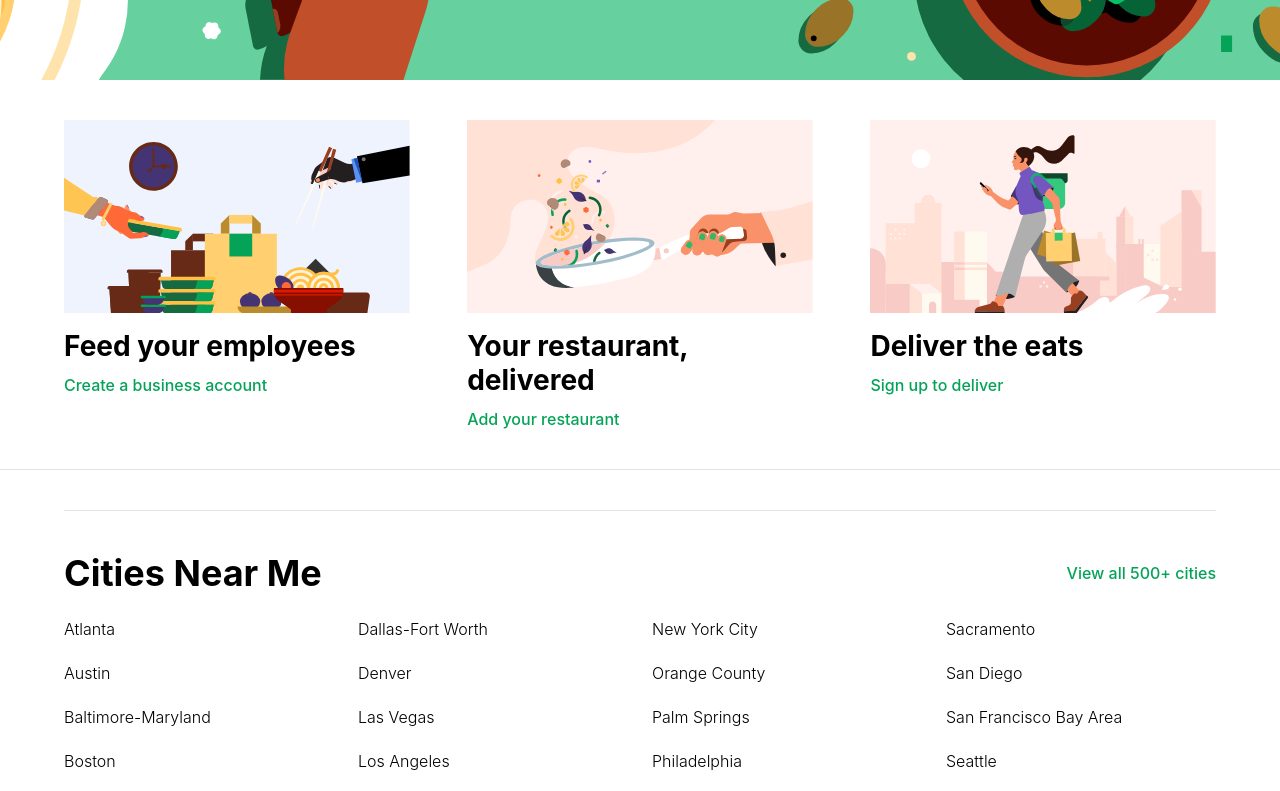
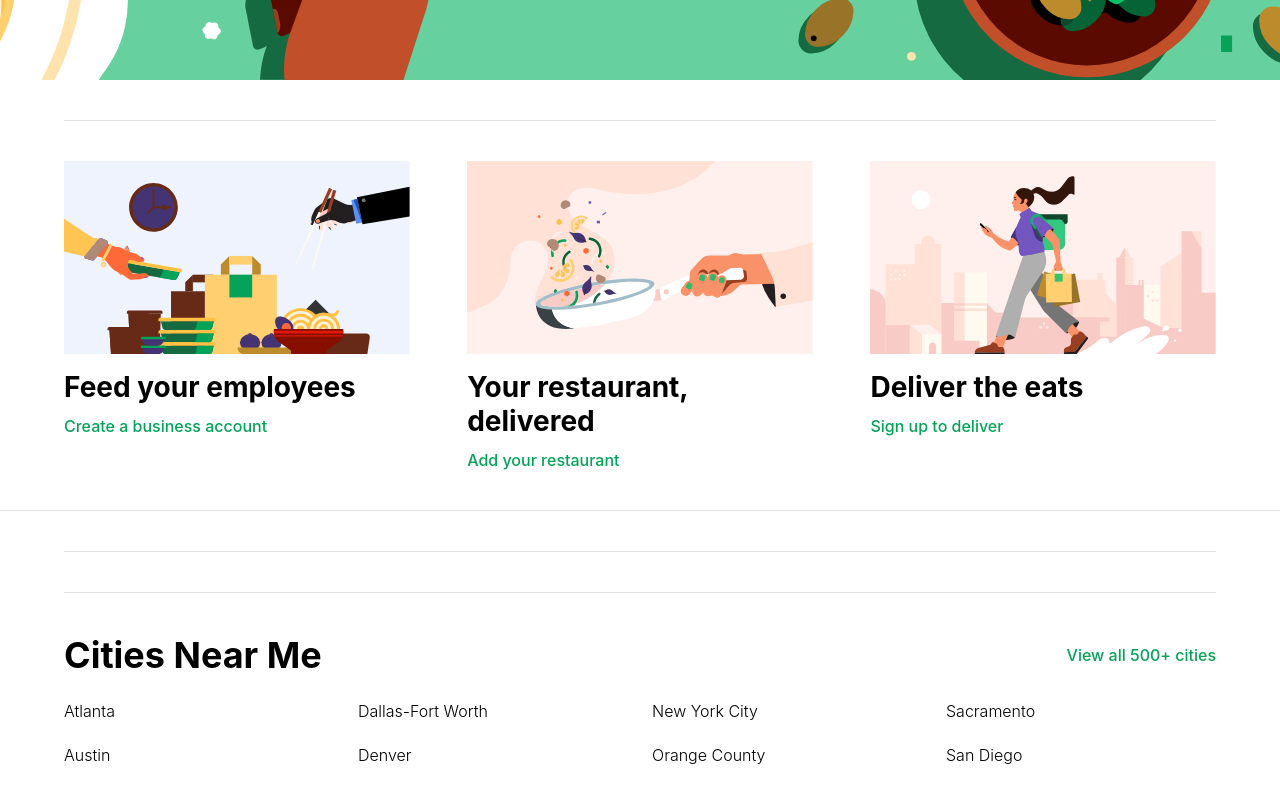
Before and after one commit to gSarciotto/uber-eats-clone, a React (Create React App) app: page / in a window 1280 px wide. Shown: the part 720-1511 px from the top of the page. Built offline with nearby package versions, Linux system fonts and the light colour scheme.

Commit message:
Added SectionDivider component and changed all others to use it

```diff
--- a/src/App.tsx
+++ b/src/App.tsx
@@ -5,6 +5,7 @@ import Cta from "./components/Cta";
 //import FoodList from "./components/FoodList";
 import Cta2 from "./components/Cta2";
 import TextList from "./components/TextList";
+import SectionDivider from "./components/SectionDivider";
 
 function App(): JSX.Element {
     const cities: string[] = [
@@ -68,13 +69,15 @@ function App(): JSX.Element {
             {
                 //<FoodList title="Food Delivery in San Francisco Bay Area" />
             }
+            <SectionDivider />
             <Cta2 />
+            <SectionDivider />
             <TextList
                 title="Cities Near Me"
                 additionalText="View all 500+ cities"
                 textArray={cities}
             />
-
+            <SectionDivider />
             <TextList title="Countries with Uber Eats" textArray={countries} />
         </div>
     );
--- /dev/null
+++ b/src/components/SectionDivider/index.tsx
@@ -0,0 +1,18 @@
+import React from "react";
+
+import "./styles.css";
+
+const SectionDivider: React.FC = () => {
+    return (
+        <div
+            style={{
+                paddingLeft: "var(--global-padding)",
+                paddingRight: "var(--global-padding)"
+            }}
+        >
+            <hr className="section-divider" />
+        </div>
+    );
+};
+
+export default SectionDivider;
--- /dev/null
+++ b/src/components/SectionDivider/styles.css
@@ -0,0 +1,6 @@
+.section-divider {
+    margin: 40px 0;
+    height: 1px;
+    background-color: var(--divider-color);
+    border: 0px solid var(--divider-color);
+}
--- a/src/index.css
+++ b/src/index.css
@@ -40,10 +40,3 @@ body {
     -webkit-font-smoothing: antialiased;
     -moz-osx-font-smoothing: grayscale;
 }
-
-.section-divider {
-    margin: 40px 0;
-    height: 1px;
-    background-color: var(--divider-color);
-    border: 0px solid var(--divider-color);
-}
```
